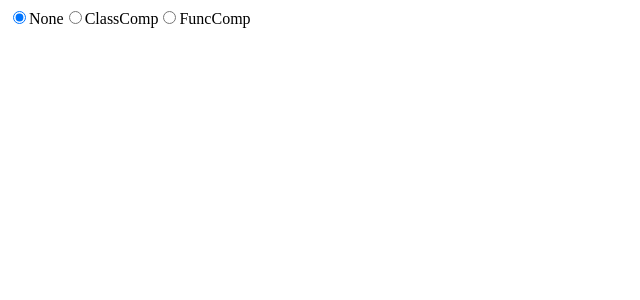
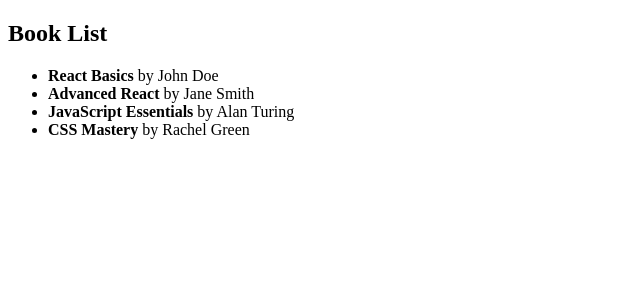
Before and after one commit to angela5825/frontend_study, a React (Vite) app: page / in a window 1280 px wide. Shown: the top 300 px of the page, without its empty margins (0-640 px from the left). Built offline with nearby package versions, Linux system fonts and the light colour scheme.

Commit message:
✨ useEffect 비동기 통신 작업

```diff
--- /dev/null
+++ b/public/data/books.json
@@ -0,0 +1,22 @@
+[
+  {
+    "id": 1,
+    "title": "React Basics",
+    "author": "John Doe"
+  },
+  {
+    "id": 2,
+    "title": "Advanced React",
+    "author": "Jane Smith"
+  },
+  {
+    "id": 3,
+    "title": "JavaScript Essentials",
+    "author": "Alan Turing"
+  },
+  {
+    "id": 4,
+    "title": "CSS Mastery",
+    "author": "Rachel Green"
+  }
+]
--- a/src/App.jsx
+++ b/src/App.jsx
@@ -1,29 +1,44 @@
-import { useState } from "react";
+import { useEffect, useState } from "react";
 import "./App.css";
-import ClassComp from "./ClassComp";
-import FuncComp from "./FuncComp";
+import { delay } from "./delay";
+
 const App = () => {
-  // 변수로 어떤 게 선택되었는 지 저장하는 변수를 선언
+  const [books, setBooks] = useState([]);
+  const [loading, setLoading] = useState(true); // 데이터를 잘 가지고 오는 지 체크용
 
-  const [selected, setSelected] = useState("");
+  useEffect(() => {
+    const fetchBooks = async () => {
+      try {
+        await delay(500);
+        const response = await fetch("/data/books.json");
+        const data = await response.json();
+        setBooks(data);
 
+        console.log("load Complete");
+      } catch (error) {
+        console.error("Failed to fetch books", error);
+      } finally {
+        setLoading(false);
+      }
+    };
+    fetchBooks();
+  }, []);
+
+  if (loading) return <p>Loading...</p>;
   return (
     <>
-      {["", "ClassComp", "FuncComp"].map((option) => (
-        <label key={option}>
-          <input
-            type="radio"
-            value={option}
-            onChange={(e) => setSelected(e.target.value)}
-            checked={selected === option}
-          />
-          {option || "None"}
-        </label>
-      ))}
-      {/* 를 map을 이용해서 loop를 돌림 */}
-
-      {/* 공백이 아닐 경우 오른쪽에 */}
-      {selected && (selected === "ClassComp" ? <ClassComp /> : <FuncComp />)}
+      <div>
+        <h2>Book List</h2>
+        <ul>
+          {books.map((book) => {
+            return (
+              <li key={book.id}>
+                <strong>{book.title}</strong> by {book.author}
+              </li>
+            );
+          })}
+        </ul>
+      </div>
     </>
   );
 };
--- /dev/null
+++ b/src/delay.js
@@ -0,0 +1,7 @@
+export async function delay(ms) {
+  return new Promise((resolve) => {
+    setTimeout(() => {
+      resolve("");
+    }, ms);
+  });
+}
```
